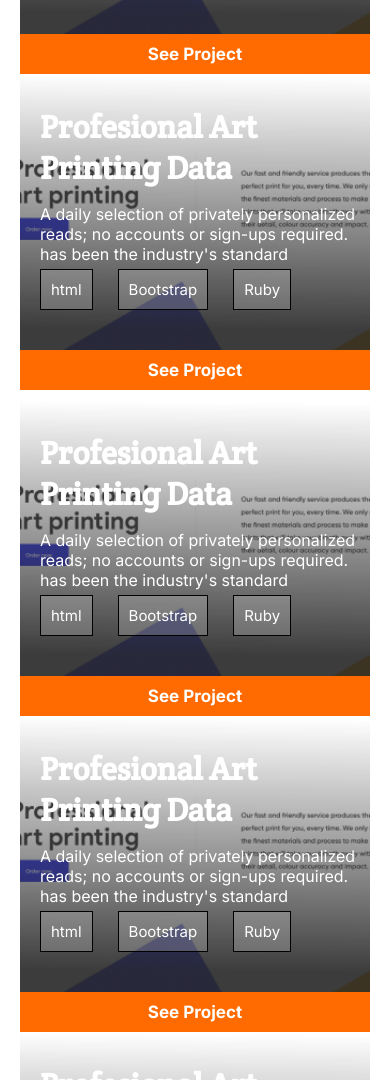
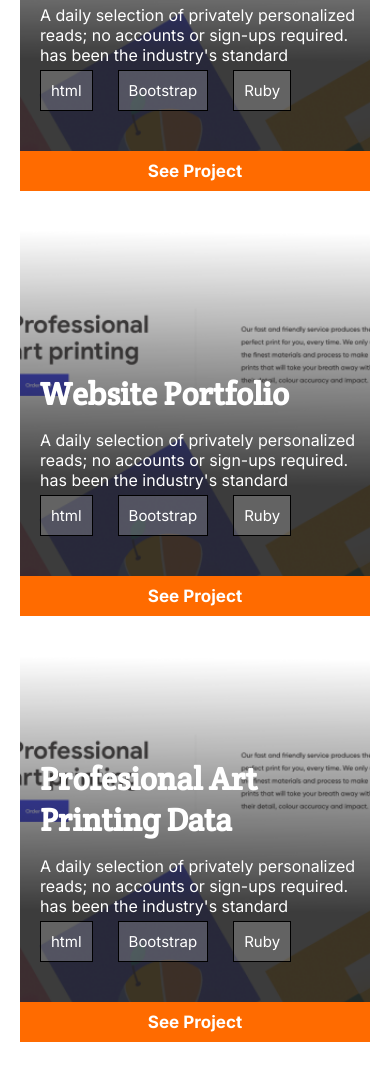
Before and after one commit to KaskMIL/tm_portfolio, a website: page index.html in a window 390 px wide. Shown: the part 2084-3164 px from the top of the page. Drawn offline with nearby package versions, Linux system fonts and the light colour scheme.

```diff
--- a/index.html
+++ b/index.html
@@ -87,7 +87,6 @@
                 </section>
             </article>
 
-            <section class="first-row">
                 <article class="card card-bg card-bg-main">
                     <h3>Profesional Art Printing Data</h3>
                     <p>A daily selection of privately personalized reads; no accounts or sign-ups required. has been the
@@ -116,8 +115,8 @@
                     <a href="#" class="fullWidth-btn">See Project</a>
                 </article>
 
-                <article class="card card-bg">
-                    <h3>Profesional Art Printing Data</h3>
+                <article class="card card-bg card-bg-2">
+                    <h3>Website Portfolio</h3>
                     <p>A daily selection of privately personalized reads; no accounts or sign-ups required. has been the
                         industry's standard</p>
                     <div class="padd">
@@ -129,10 +128,8 @@
                     </div>
                     <a href="#" class="fullWidth-btn">See Project</a>
                 </article>
-            </section>
 
-            <section class="second-row">
-                <article class="card card-bg">
+                <article class="card card-bg card-bg-3">
                     <h3>Profesional Art Printing Data</h3>
                     <p>A daily selection of privately personalized reads; no accounts or sign-ups required. has been the
                         industry's standard</p>
@@ -146,8 +143,8 @@
                     <a href="#" class="fullWidth-btn">See Project</a>
                 </article>
 
-                <article class="card card-bg">
-                    <h3>Profesional Art Printing Data</h3>
+                <article class="card card-bg card-bg-4">
+                    <h3>Data Daschboard Healthcare</h3>
                     <p>A daily selection of privately personalized reads; no accounts or sign-ups required. has been the
                         industry's standard</p>
                     <div class="padd">
@@ -160,8 +157,8 @@
                     <a href="#" class="fullWidth-btn">See Project</a>
                 </article>
 
-                <article class="card card-bg">
-                    <h3>Profesional Art Printing Data</h3>
+                <article class="card card-bg card-bg-5">
+                    <h3>Website Portfolio</h3>
                     <p>A daily selection of privately personalized reads; no accounts or sign-ups required. has been the
                         industry's standard</p>
                     <div class="padd">
@@ -173,7 +170,6 @@
                     </div>
                     <a href="#" class="fullWidth-btn">See Project</a>
                 </article>
-            </section>
         </section>
 
         <section class="about-me">
@@ -183,9 +179,7 @@
                     some
                     of my work and experience! If you like what you see and have a project you need coded, don't
                     hestiate to contact me.</p>
-                <div class="padd">
                     <a href="#">Get My Resume</a>
-                </div>
             </article>
 
             <article class="knowldege">
```
Also changed, not shown: dist/css/main.css, images/about-desktop-bg.svg (added), 2 other files.
